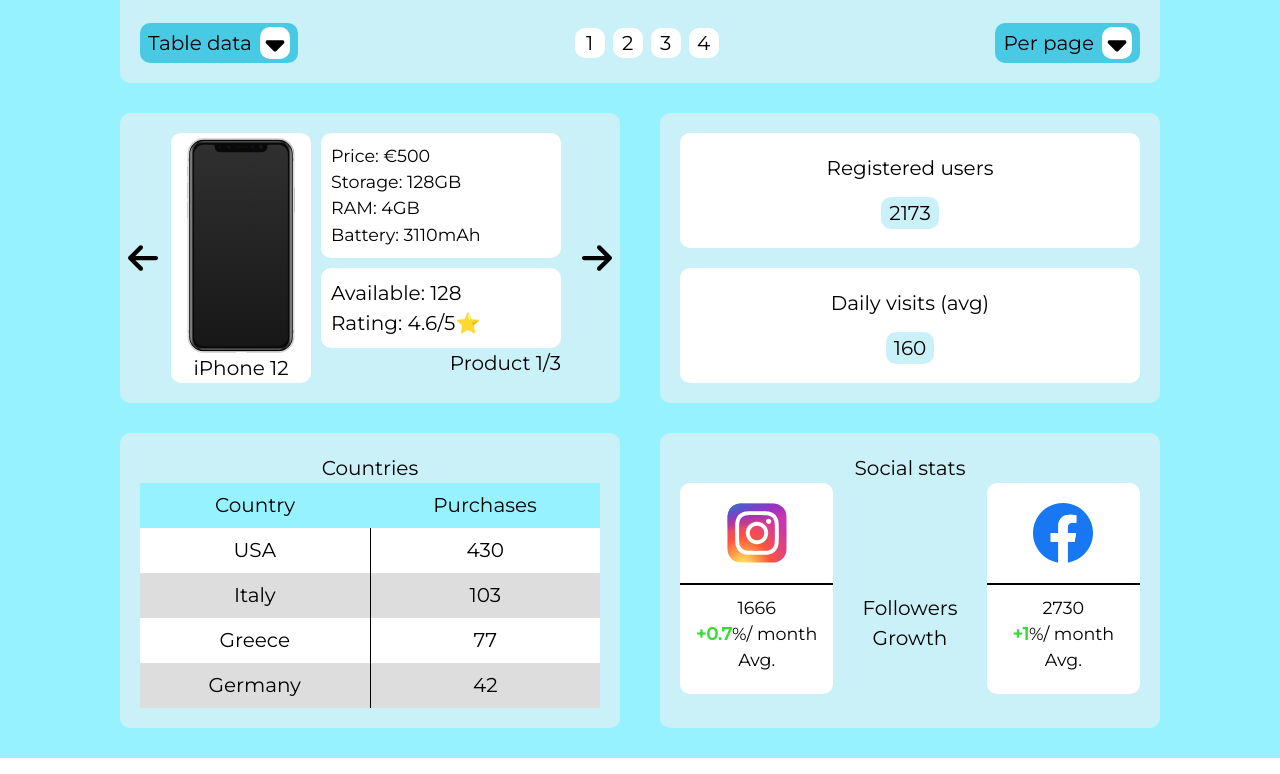
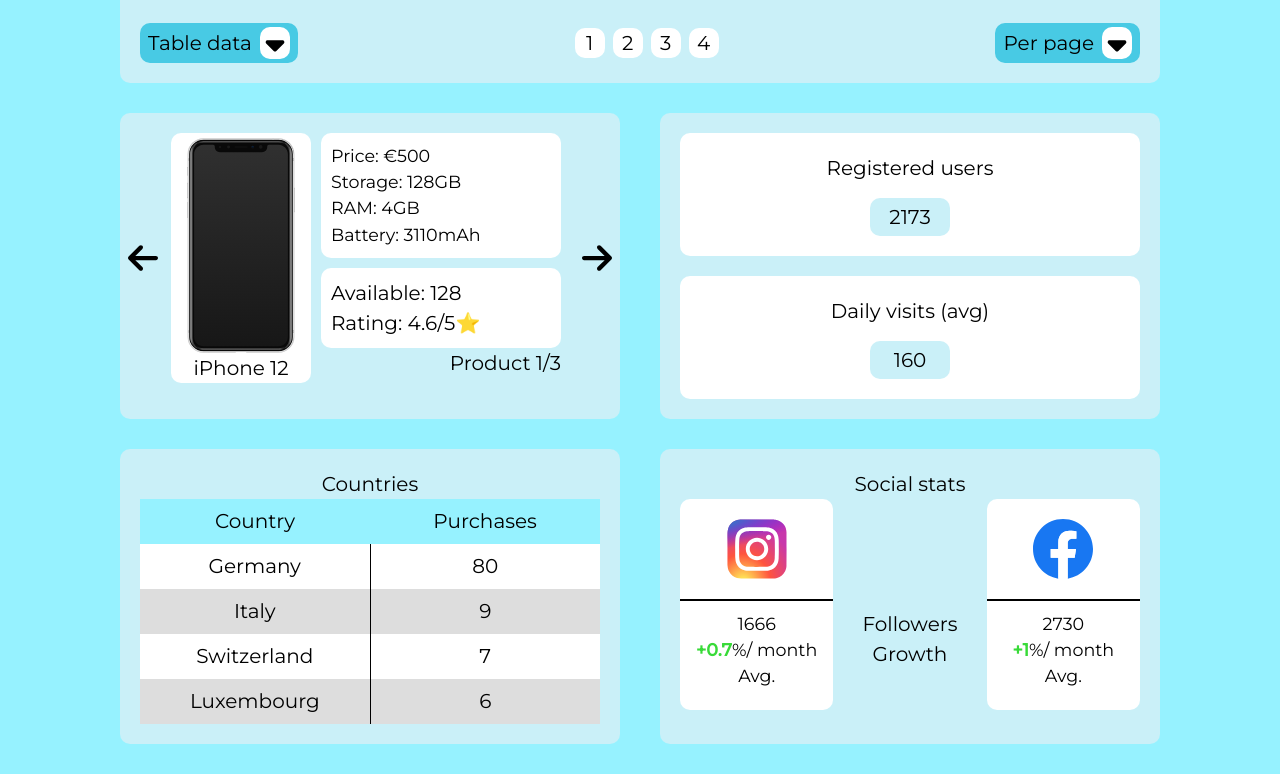
Before and after one commit to lazarevkristijan/sales-dashboard, a React (Vite) app: page / in a window 1280 px wide. Shown: the part 1771-2545 px from the top of the page. Built offline with nearby package versions, Linux system fonts and the light colour scheme.

Commit message:
chart label clr + users rect

```diff
--- a/components/LineGraph.tsx
+++ b/components/LineGraph.tsx
@@ -55,6 +55,9 @@
         },
       },
       y: {
+        grid: {
+          color: "rgba(0,0,0,0.2)",
+        },
         suggestedMin: 0,
         suggestedMax: dynamicMax,
         ticks: {
--- a/components/LineGraphDark.tsx
+++ b/components/LineGraphDark.tsx
@@ -55,6 +55,9 @@
         },
       },
       y: {
+        grid: {
+          color: "rgba(255,255,255,0.5)",
+        },
         suggestedMin: 0,
         suggestedMax: dynamicMax,
         ticks: {
--- a/components/PieChart.tsx
+++ b/components/PieChart.tsx
@@ -45,6 +45,9 @@
         },
       },
       y: {
+        grid: {
+          color: "rgba(0,0,0,0.2)",
+        },
         ticks: {
           color: "#000",
           font: {
--- a/components/PieChartDark.tsx
+++ b/components/PieChartDark.tsx
@@ -45,6 +45,9 @@
         },
       },
       y: {
+        grid: {
+          color: "rgba(255,255,255,0.5)",
+        },
         ticks: {
           color: "#fff",
           font: {
--- a/components/RectBtn.tsx
+++ b/components/RectBtn.tsx
@@ -15,7 +15,7 @@
   const { isDarkMode } = useContext(DarkMode)
 
   return (
-    <span
+    <p
       className={` ${isDarkMode && color && color} ${
         isDarkMode && !color && "dark-blue3"
       } ${!isDarkMode && color && color} ${
@@ -24,7 +24,7 @@
       onClick={onClick}
     >
       {text}
-    </span>
+    </p>
   )
 }
 
--- a/components/TableDataBlock.tsx
+++ b/components/TableDataBlock.tsx
@@ -1,4 +1,3 @@
-import { tableBorderStyle } from "../constants"
 import { useContext } from "react"
 import { DarkMode } from "./Contexts"
 
@@ -15,11 +14,19 @@
 
   return (
     <td
-      className={`${tableBorderStyle} ${!border && "border-none"}  ${
-        isDarkMode
-          ? `${index % 2 === 0 ? "bg-[#000]" : "bg-[#444]"}`
-          : `${index % 2 === 0 ? "bg-[#fff]" : "bg-[#ddd]"}`
-      }  ${isDarkMode ? "text-white" : "text-black"} ${index - index === 0}`}
+      className={`border-r-[1px]
+      ${isDarkMode && border && "border-white"}
+      ${!isDarkMode && border && "border-black"}
+      ${isDarkMode && !border && "border-none"}
+      ${!isDarkMode && !border && "border-none"}
+
+
+  ${
+    isDarkMode
+      ? `${index % 2 === 0 ? "bg-[#000]" : "bg-[#444]"}`
+      : `${index % 2 === 0 ? "bg-[#fff]" : "bg-[#ddd]"}`
+  }
+   ${isDarkMode ? "text-white" : "text-black"}`}
     >
       {children}
     </td>
--- a/components/UsersRect.tsx
+++ b/components/UsersRect.tsx
@@ -19,8 +19,11 @@
         isDarkMode ? "bg-black text-white" : "bg-white text-black"
       } text-center py-[20px] rou ${extraStyles}`}
     >
-      <span className="block mb-[15px]">{title}</span>
-      <RectBtn text={rectText} />
+      <p className="mb-[15px]">{title}</p>
+      <RectBtn
+        text={rectText}
+        extraStyles="w-[80px] mx-auto"
+      />
     </div>
   )
 }
--- a/constants/index.ts
+++ b/constants/index.ts
@@ -140,20 +140,20 @@
 
 export const countryTableData = [
   {
-    country: "USA",
-    purchases: 430,
+    country: "Germany",
+    purchases: 80,
   },
   {
     country: "Italy",
-    purchases: 103,
+    purchases: 9,
   },
   {
-    country: "Greece",
-    purchases: 77,
+    country: "Switzerland",
+    purchases: 7,
   },
   {
-    country: "Germany",
-    purchases: 42,
+    country: "Luxembourg",
+    purchases: 6,
   },
 ]
 
@@ -284,6 +284,4 @@
 export const chartStyles =
   " mx-[20px] py-[30px] rou mb-[30px] max-w-[1000px] overflow-x-scroll lg:overflow-hidden"
 
-export const tableBorderStyle = "border-r-[1px] border-black"
-
 export const topDropDownStyles = "p-[20px] rou absolute z-[1] top-[80px]"
--- a/sections/Sales.tsx
+++ b/sections/Sales.tsx
@@ -72,7 +72,7 @@
         <div className="w-full flex justify-center mb-[20px]">
           <RectBtn
             text="Current month"
-            color={isDarkMode ? "dark-blue1" : "light-blue3"}
+            color={isDarkMode ? "dark-blue4" : "light-blue3"}
             extraStyles="w-[200px]"
           />
         </div>
```
